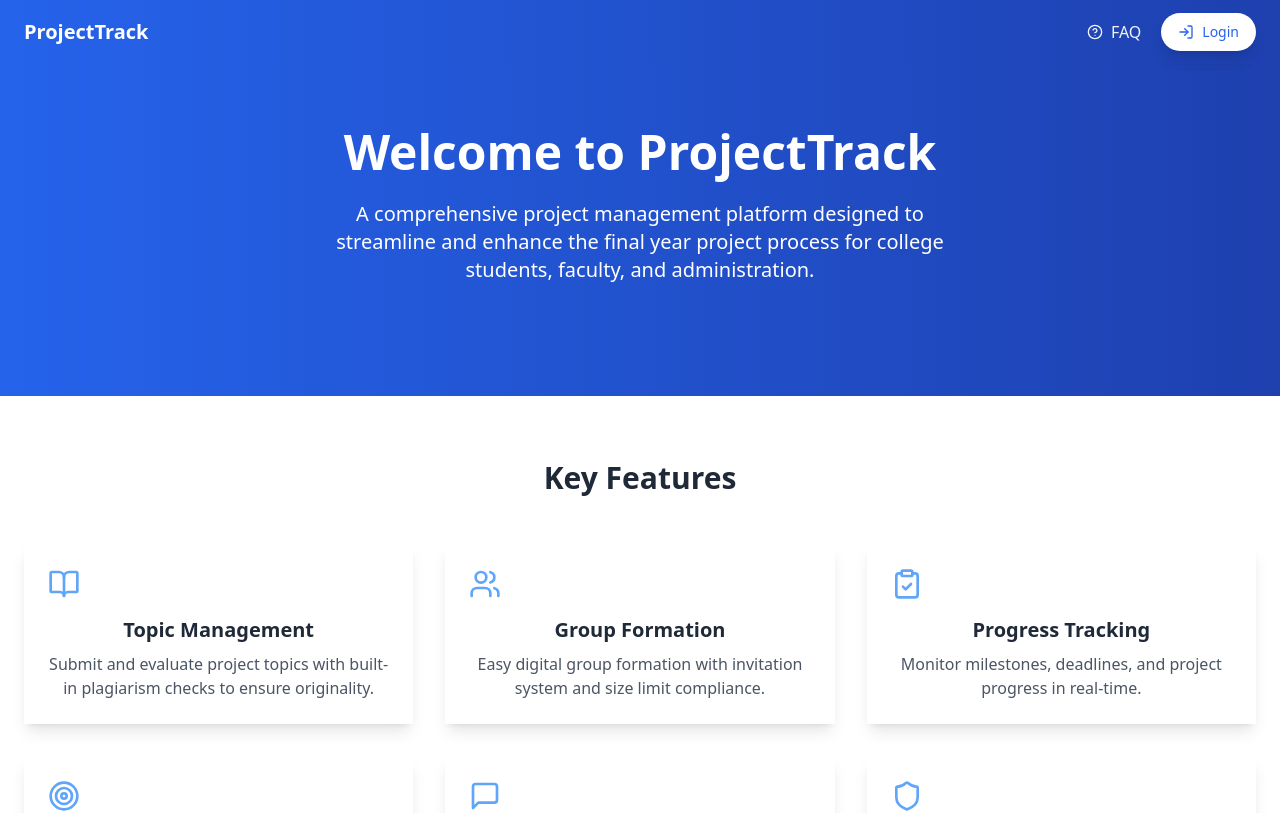
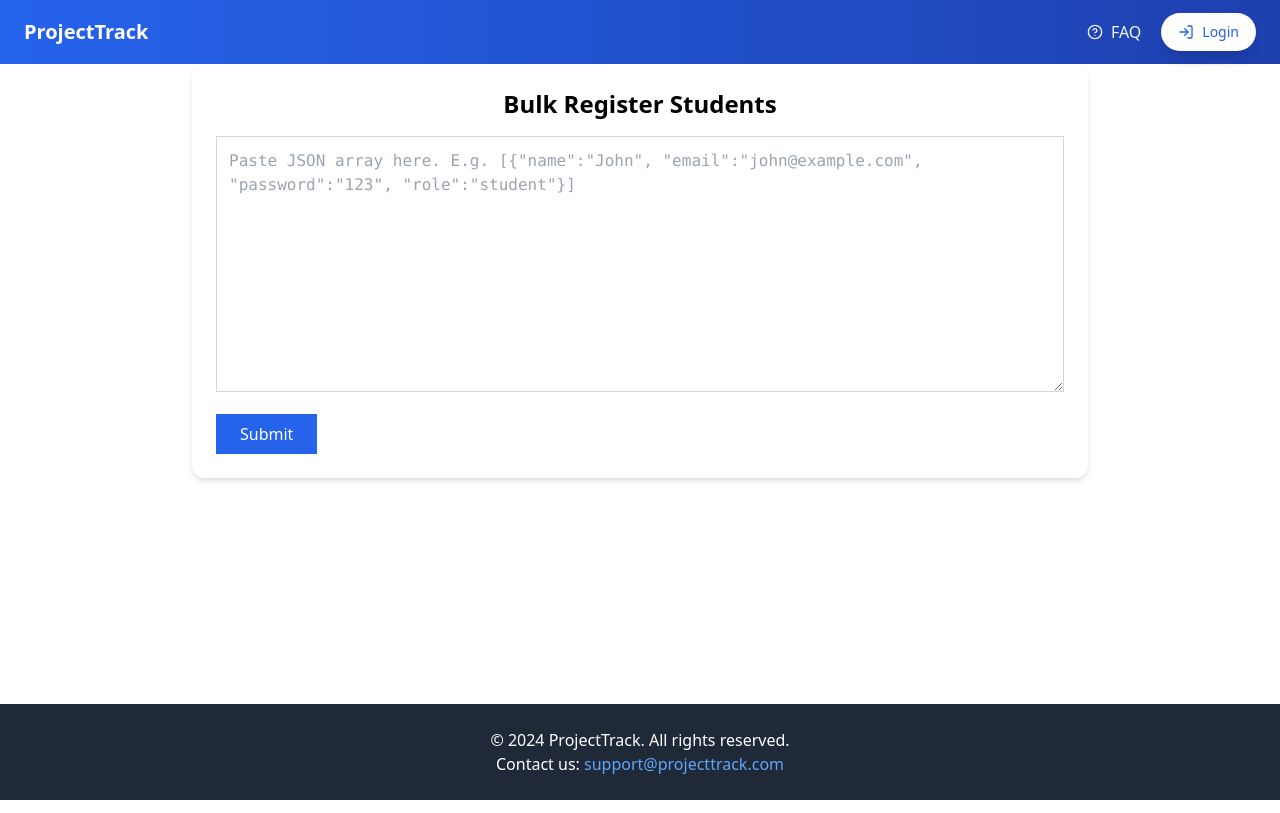
Before and after one commit to SumitBachhav/projectTrack, a React (Vite) app in the folder frontend/: page /coordinator/bulkRegister in a window 1280 px wide. Before the commit this address led to /. Shown: the top 813 px of the page. Built offline with nearby package versions, Linux system fonts and the light colour scheme.

Commit message:
buldregistration page

```diff
--- a/frontend/src/App.tsx
+++ b/frontend/src/App.tsx
@@ -66,6 +66,7 @@ import { useAuth } from './context/AuthContext';
 import FAQ from './components/FAQ'; // Import FAQ component
 
 import InviteRequestsPage from './components/student/InviteRequestsPage';
+import BulkStudentRegister from './components/BulkStudentRegister.js';
 
 // @ts-ignore
 const ProtectedRoute = ({ children }) => {
@@ -104,6 +105,7 @@ function App() {
             {/* coordinator */}
             <Route path="/coordinator/dashboard" element={<CoordinatorDashboard />} />
             <Route path="/coordinator/uploadAbstracts" element={<UploadAbstracts />} />
+            <Route path="/coordinator/bulkRegister" element={<BulkStudentRegister />} />
 
 
 
--- /dev/null
+++ b/frontend/src/components/BulkStudentRegister.tsx
@@ -0,0 +1,106 @@
+import React, { useState } from "react";
+import axios from "axios";
+
+type User = {
+  name: string;
+  email: string;
+  password: string;
+  role: string;
+};
+
+type RegistrationResult = {
+  successfulUsers: User[];
+  failedUsers: { user: User; reason: string }[];
+};
+
+const BulkStudentRegister: React.FC = () => {
+  const [jsonInput, setJsonInput] = useState<string>("");
+  const [result, setResult] = useState<RegistrationResult | null>(null);
+  const [error, setError] = useState<string | null>(null);
+  const [loading, setLoading] = useState(false);
+
+  const handleSubmit = async () => {
+    setError(null);
+    setResult(null);
+
+    try {
+      const parsedData: User[] = JSON.parse(jsonInput);
+
+      if (!Array.isArray(parsedData)) {
+        setError("Input must be a JSON array.");
+        return;
+      }
+
+      setLoading(true);
+
+      const response = await axios.post(`${import.meta.env.VITE_API_URL}/api/v1/user/bulkRegister`, parsedData, { withCredentials: true }); // Change this to your actual route
+      const { successfulUsers, failedUsers } = response.data.data;
+
+      setResult({ successfulUsers, failedUsers });
+    } catch (err: any) {
+      console.error(err);
+      setError("Invalid JSON input or server error.");
+    } finally {
+      setLoading(false);
+    }
+  };
+
+  return (
+    <div className="max-w-4xl mx-auto p-6 mt-16 bg-white rounded-xl shadow-md">
+      <h2 className="text-2xl font-bold mb-4 text-center">Bulk Register Students</h2>
+
+      <textarea
+        className="w-full h-64 p-3 border border-gray-300 rounded-md font-mono"
+        placeholder='Paste JSON array here. E.g. [{"name":"John", "email":"john@example.com", "password":"123", "role":"student"}]'
+        value={jsonInput}
+        onChange={(e) => setJsonInput(e.target.value)}
+      />
+
+      <button
+        onClick={handleSubmit}
+        disabled={loading}
+        className="mt-4 px-6 py-2 bg-blue-600 text-white rounded-md hover:bg-blue-700 transition-all"
+      >
+        {loading ? "Registering..." : "Submit"}
+      </button>
+
+      {error && (
+        <div className="mt-4 text-red-600 font-semibold">{error}</div>
+      )}
+
+      {result && (
+        <div className="mt-6 space-y-4">
+          <div className="bg-green-100 p-4 rounded-md">
+            <h3 className="font-bold text-green-700">
+              ✅ {result.successfulUsers.length} users registered successfully
+            </h3>
+            <ul className="list-disc list-inside text-sm">
+              {result.successfulUsers.map((user, idx) => (
+                <li key={idx}>
+                  {user.name} - {user.email}
+                </li>
+              ))}
+            </ul>
+          </div>
+
+          {result.failedUsers.length > 0 && (
+            <div className="bg-red-100 p-4 rounded-md">
+              <h3 className="font-bold text-red-700">
+                ❌ {result.failedUsers.length} users failed to register
+              </h3>
+              <ul className="list-disc list-inside text-sm">
+                {result.failedUsers.map((fail, idx) => (
+                  <li key={idx}>
+                    {fail.user?.email || "Unknown"} - {fail.reason}
+                  </li>
+                ))}
+              </ul>
+            </div>
+          )}
+        </div>
+      )}
+    </div>
+  );
+};
+
+export default BulkStudentRegister;
```
